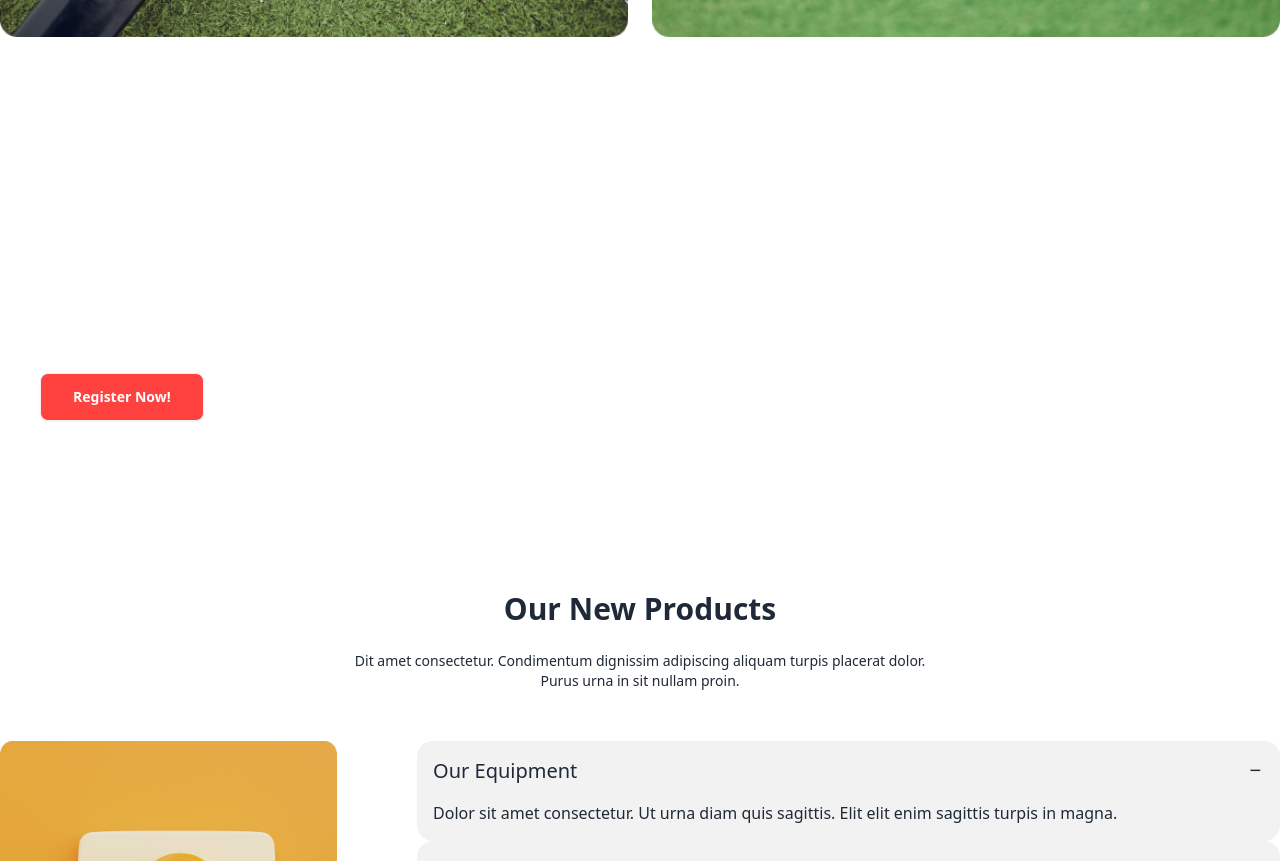
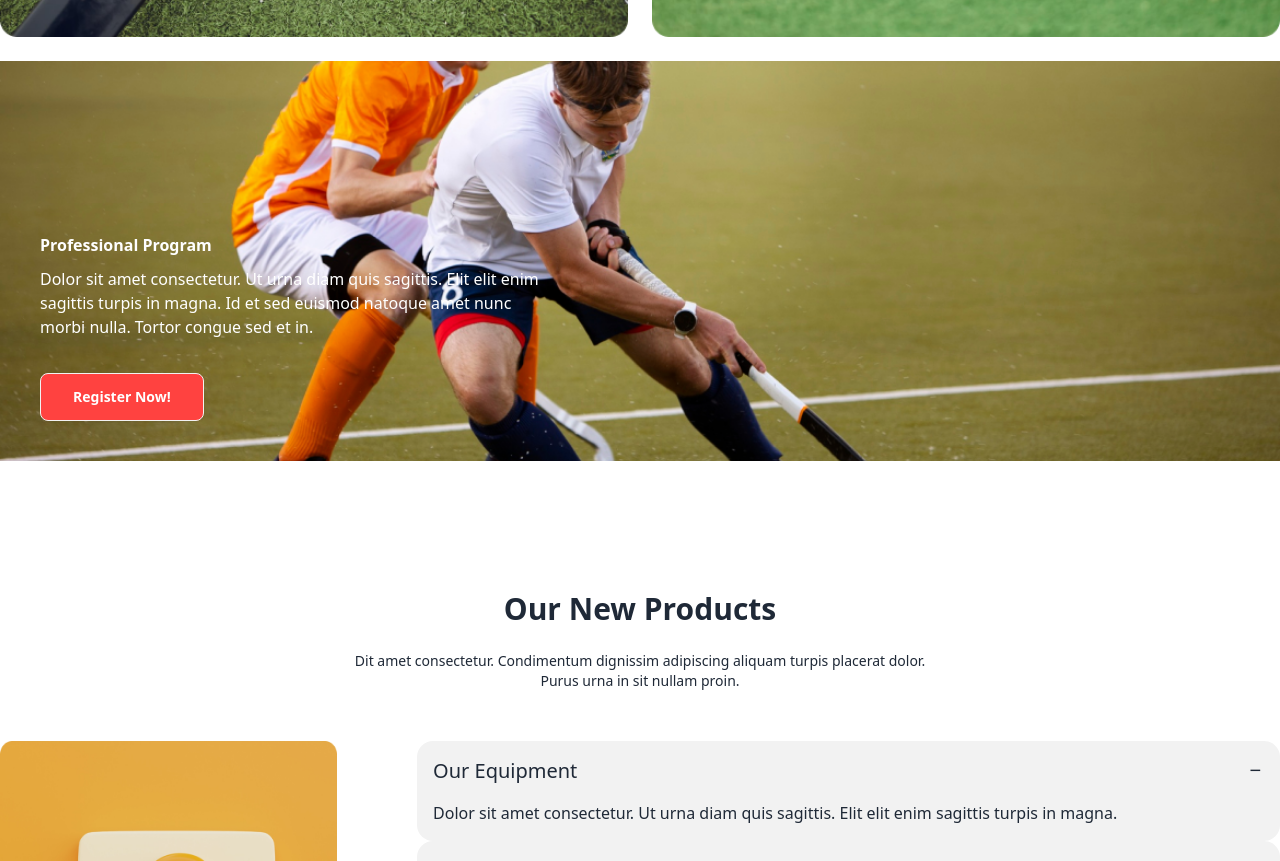
Before and after one commit to Mamun-rashid-3355/thired-assignment, a plain HTML site: page index.html in a window 1280 px wide. Shown: the part 2777-3638 px from the top of the page. Drawn offline with nearby package versions, Linux system fonts and the light colour scheme; the site is published under a folder, as on GitHub Pages, so addresses that start at the root find nothing.

Commit message:
my thired commit

```diff
--- a/index.html
+++ b/index.html
@@ -313,7 +313,7 @@
         </div>
 
         <div >
-          <div class="bg-[url(/images/4.png)] h-[400px] bg-cover bg-no-repeat bg-center  relative ">
+          <div class="bg-[url(./images/4.png)] h-[400px] bg-cover bg-no-repeat bg-center  relative ">
            <div class="bottom-10 absolute ml-10">
             <h1 class=" font-extrabold	text-white mb-[10px]">Professional Program</h1>
             <p class="w-[520px] text-white mb-[34px]">Dolor sit amet consectetur. Ut urna diam quis sagittis. Elit elit
```
